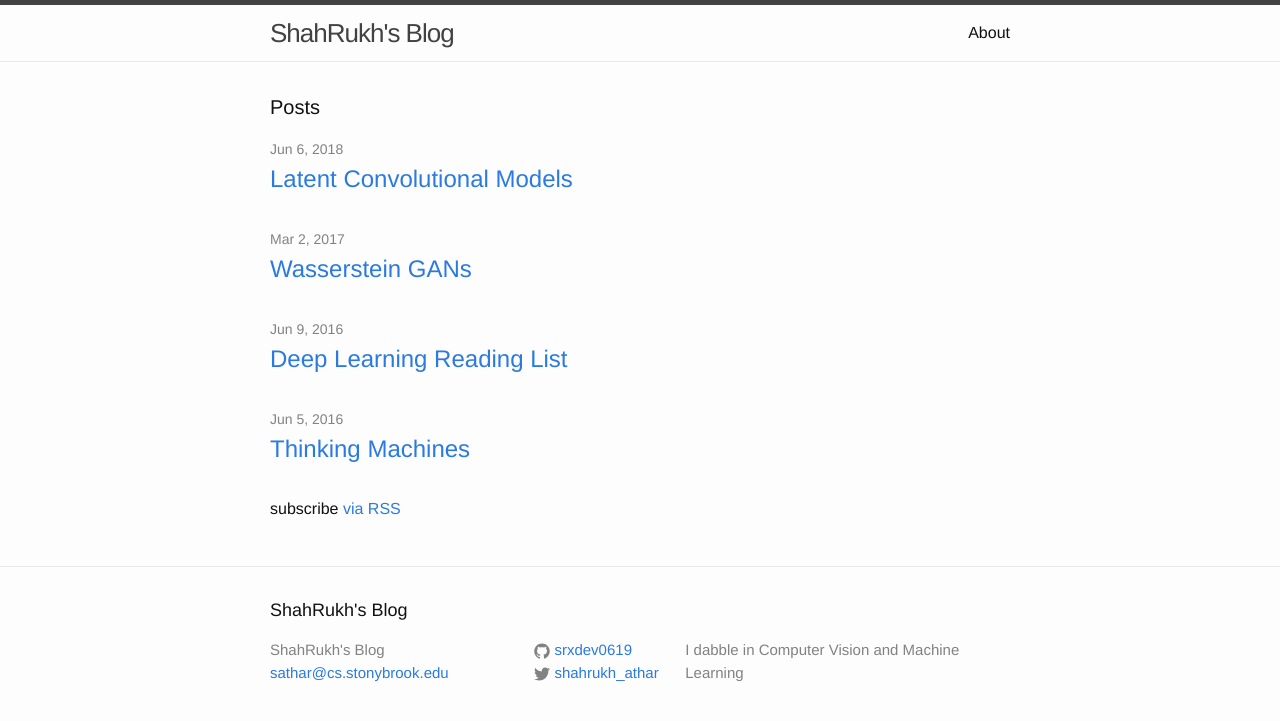
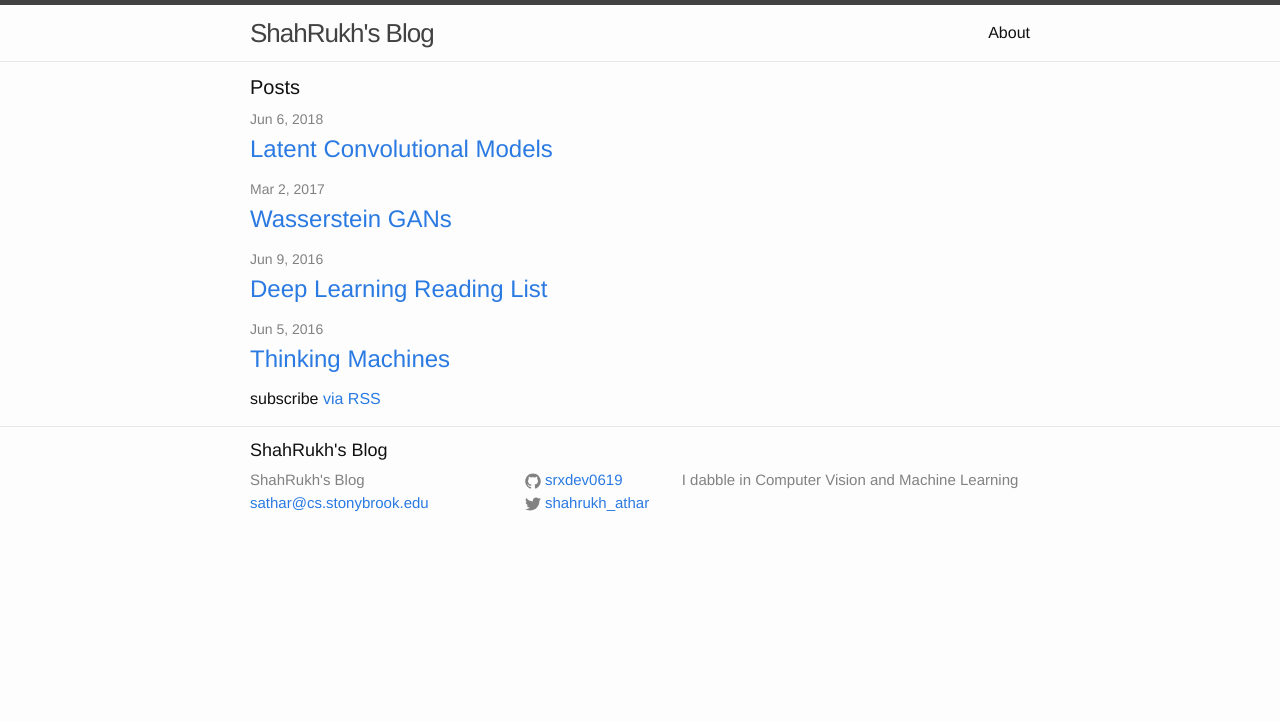
Before and after one commit to shahrukhathar/shahrukhathar.github.io, a Jekyll site: the page built from index.html, in a window 1280 px wide. Shown: the top 721 px of the page. Built offline with Jekyll 4.4.1, drawn with Linux system fonts in a browser that asks for light colours.

Commit message:
Updated Page

```diff
--- a/css/main.scss
+++ b/css/main.scss
@@ -12,7 +12,7 @@
 $small-font-size:  $base-font-size * 0.875;
 $base-line-height: 1.5;
 
-$spacing-unit:     30px;
+$spacing-unit:     10px; //was 30 px
 
 $text-color:       #111;
 $background-color: #fdfdfd;
```
